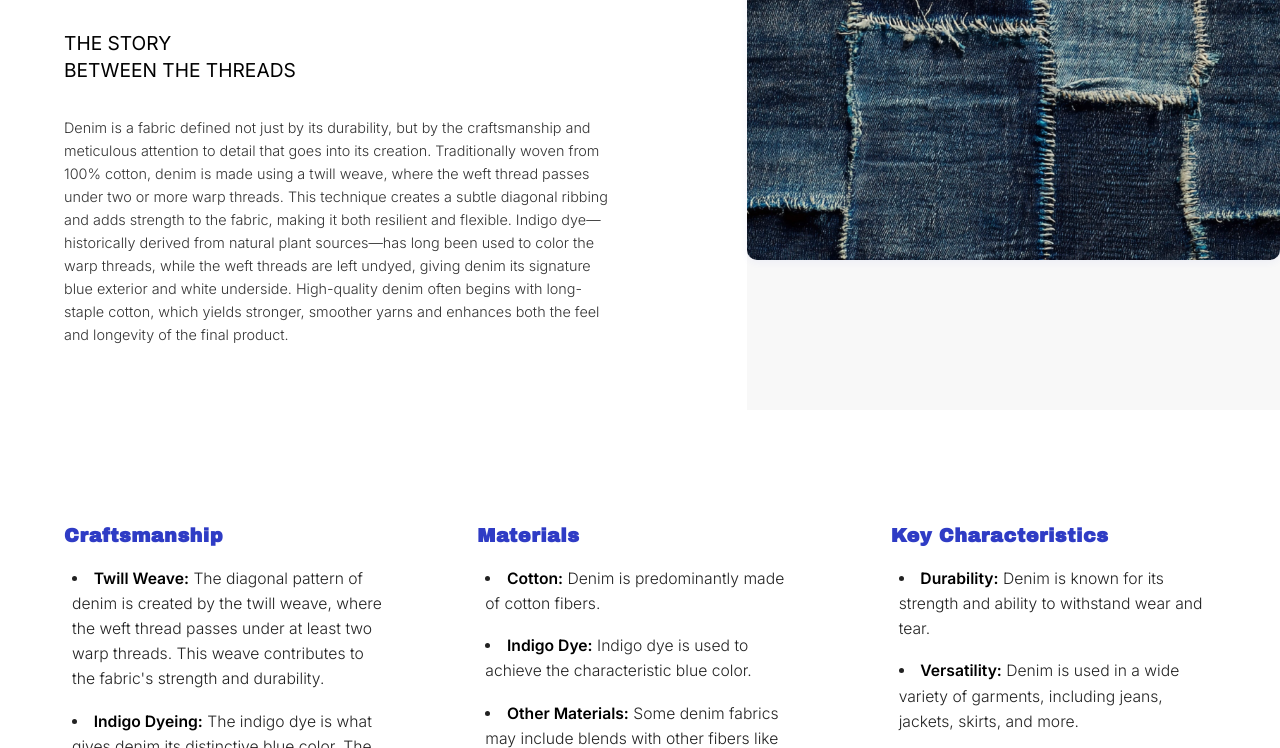
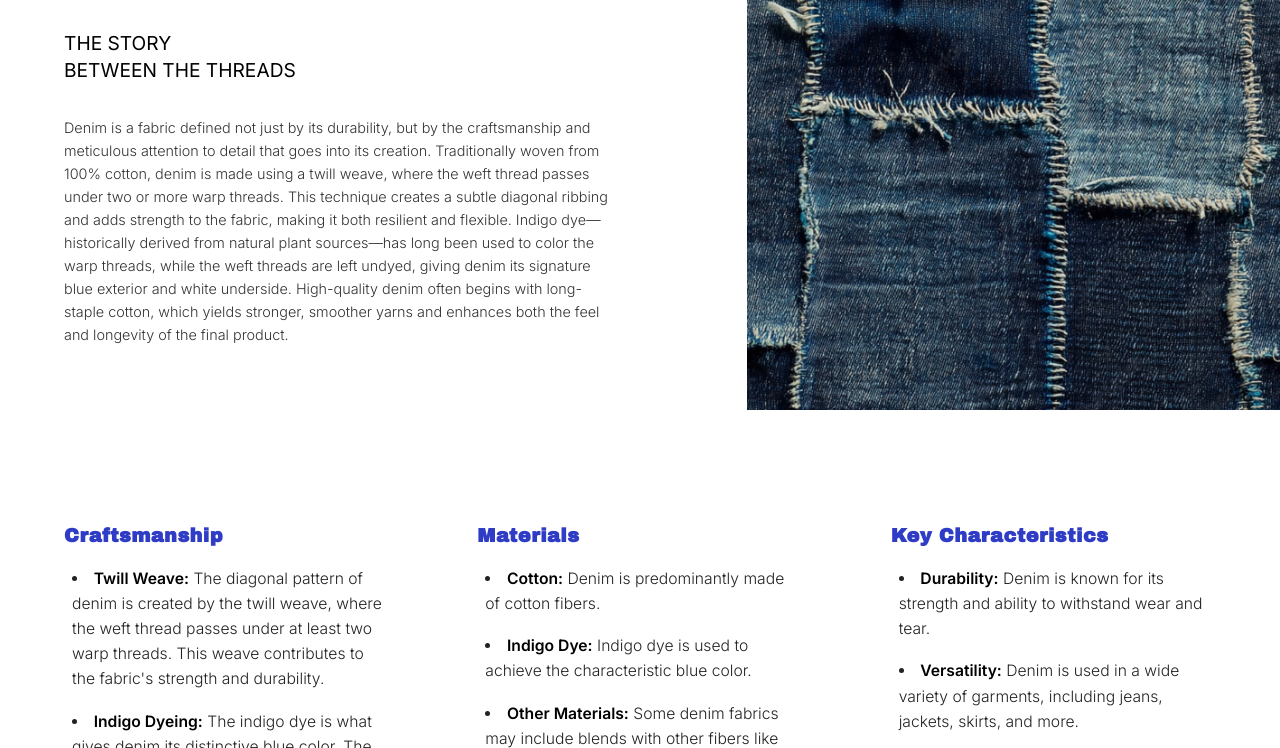
Before and after one commit to Ann3yy/info654, a plain HTML site: page project_denim/craft.html in a window 1280 px wide. Shown: the part 343-1091 px from the top of the page. Drawn offline with Linux system fonts and the light colour scheme.

Commit message:
Update style.css

```diff
--- a/project_denim/style.css
+++ b/project_denim/style.css
@@ -757,14 +757,6 @@ footer p {
     }
 }
 
-.image-section img {
-    width: 100%;
-    height: auto;
-    max-width: 100%;
-    border-radius: 10px;
-    box-shadow: 0 2px 8px rgba(47,60,197,0.06);
-}
-
 @media (max-width: 900px) {
     .fashion-container {
         flex-direction: column;
```
